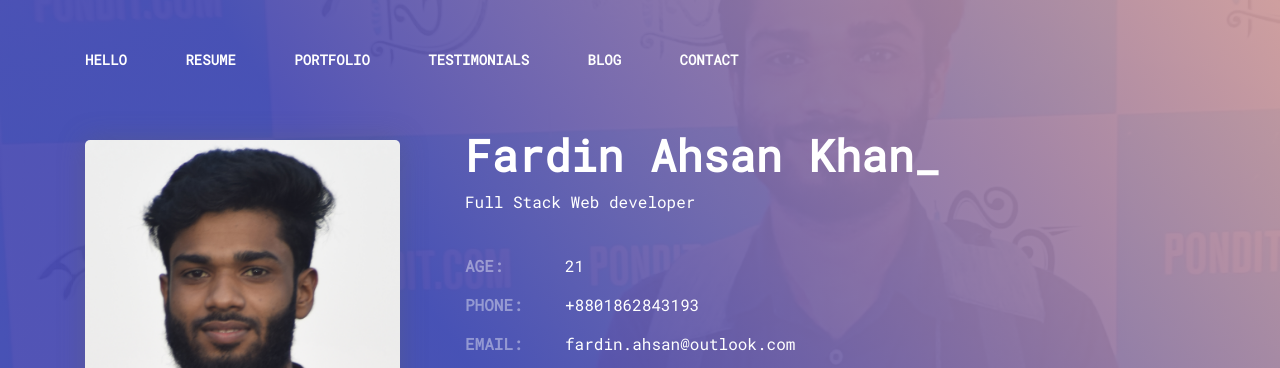
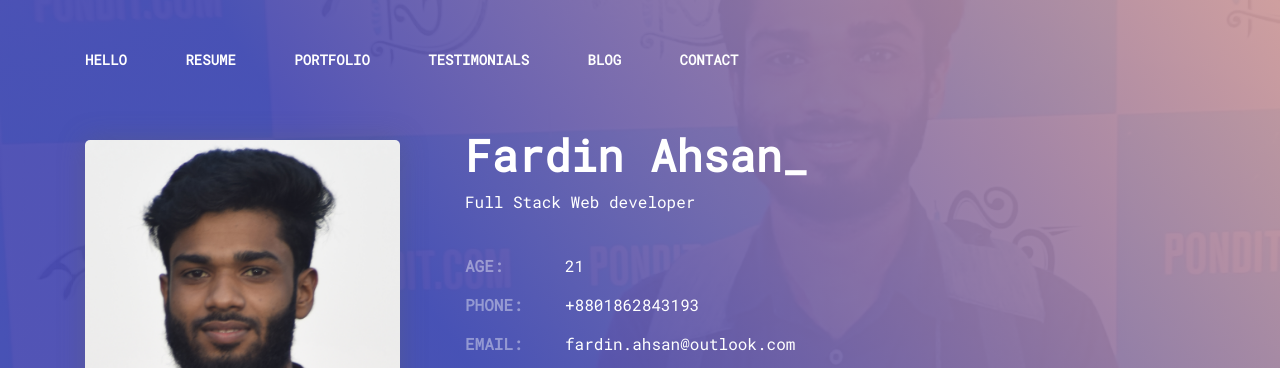
Before and after one commit to FardinAhsan/Potfolio, a plain HTML site: page index.html in a window 1280 px wide. Shown: the top 368 px of the page. Drawn offline with Linux system fonts and the light colour scheme; a script that the page names is missing.

Commit message:
namge change in index

```diff
--- a/index.html
+++ b/index.html
@@ -78,7 +78,7 @@
           <img class="" src="assets/img/fardin.jpg" alt="avatar">
         </div>
         <div class="col-md-8">
-          <p class="personal-profile__name">Fardin Ahsan Khan_</p>
+          <p class="personal-profile__name">Fardin Ahsan_</p>
           <p class="personal-profile__work">Full Stack Web developer</p>
           <div class="personal-profile__contacts">
             <dl class="contact-list contact-list__opacity-titles">
```
